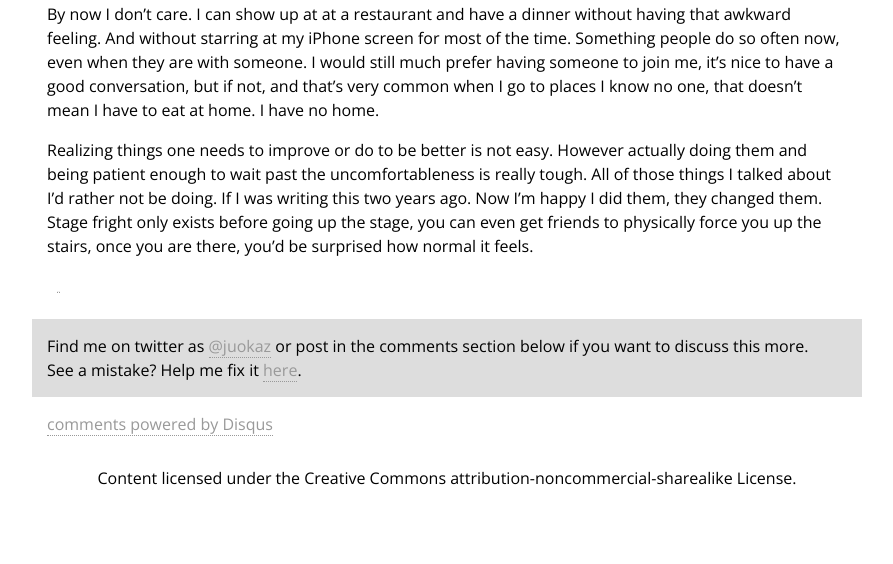
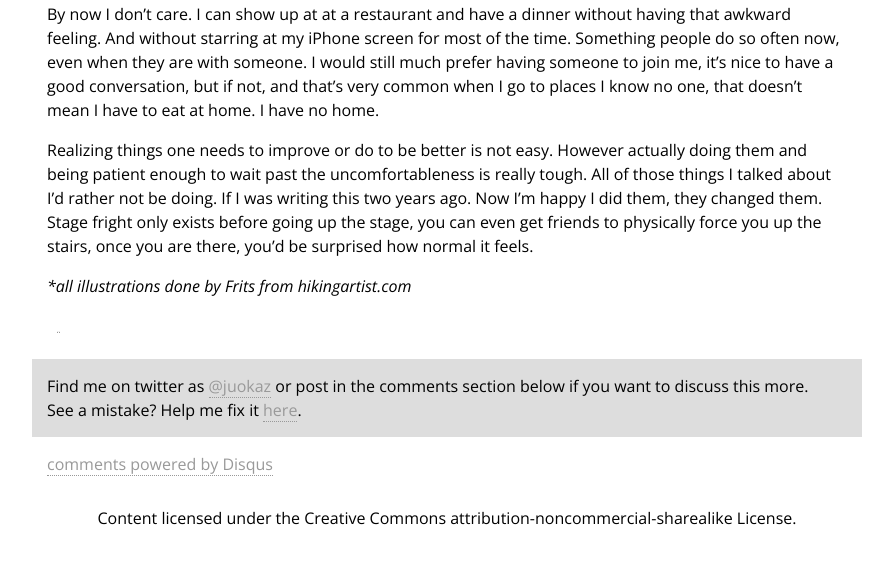
Before and after one commit to juokaz/juokaz.com, a Jekyll site: the page built from _posts/2013-03-13-stage-fright.markdown, in a window 1280 px wide and 900 px high, scrolled down 1776 px, cut to the strip 310-874 px from the top of the window. Shown: the whole strip, without its empty margins (193-1086 px from the left). Built offline with Jekyll 4.4.1, drawn with Linux system fonts in a browser that asks for light colours; comment, search, counter and statistics services are not loaded.

Commit message:
Added illustrations attribution

```diff
--- a/_posts/2013-03-13-stage-fright.markdown
+++ b/_posts/2013-03-13-stage-fright.markdown
@@ -32,3 +32,5 @@ Not having a home also means I have to source food differently - I cook very rar
 By now I don't care. I can show up at at a restaurant and have a dinner without having that awkward feeling. And without starring at my iPhone screen for most of the time. Something people do so often now, even when they are with someone. I would still much prefer having someone to join me, it's nice to have a good conversation, but if not, and that's very common when I go to places I know no one, that doesn't mean I have to eat at home. I have no home.
 
 Realizing things one needs to improve or do to be better is not easy. However actually doing them and being patient enough to wait past the uncomfortableness is really tough. All of those things I talked about I'd rather not be doing. If I was writing this two years ago. Now I'm happy I did them, they changed them. Stage fright only exists before going up the stage, you can even get friends to physically force you up the stairs, once you are there, you'd be surprised how normal it feels.
+
+*\*all illustrations done by Frits from hikingartist.com*
```
